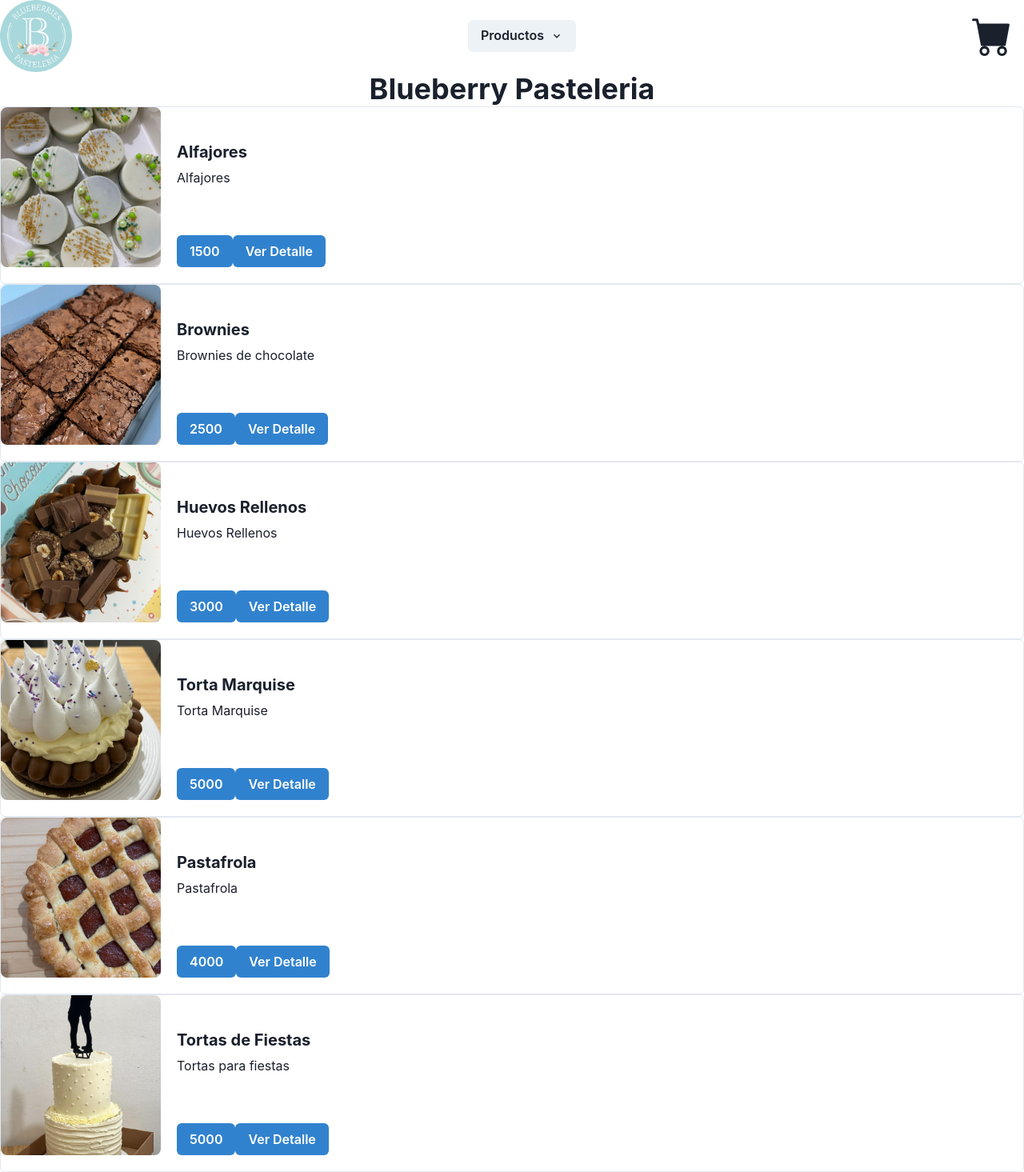
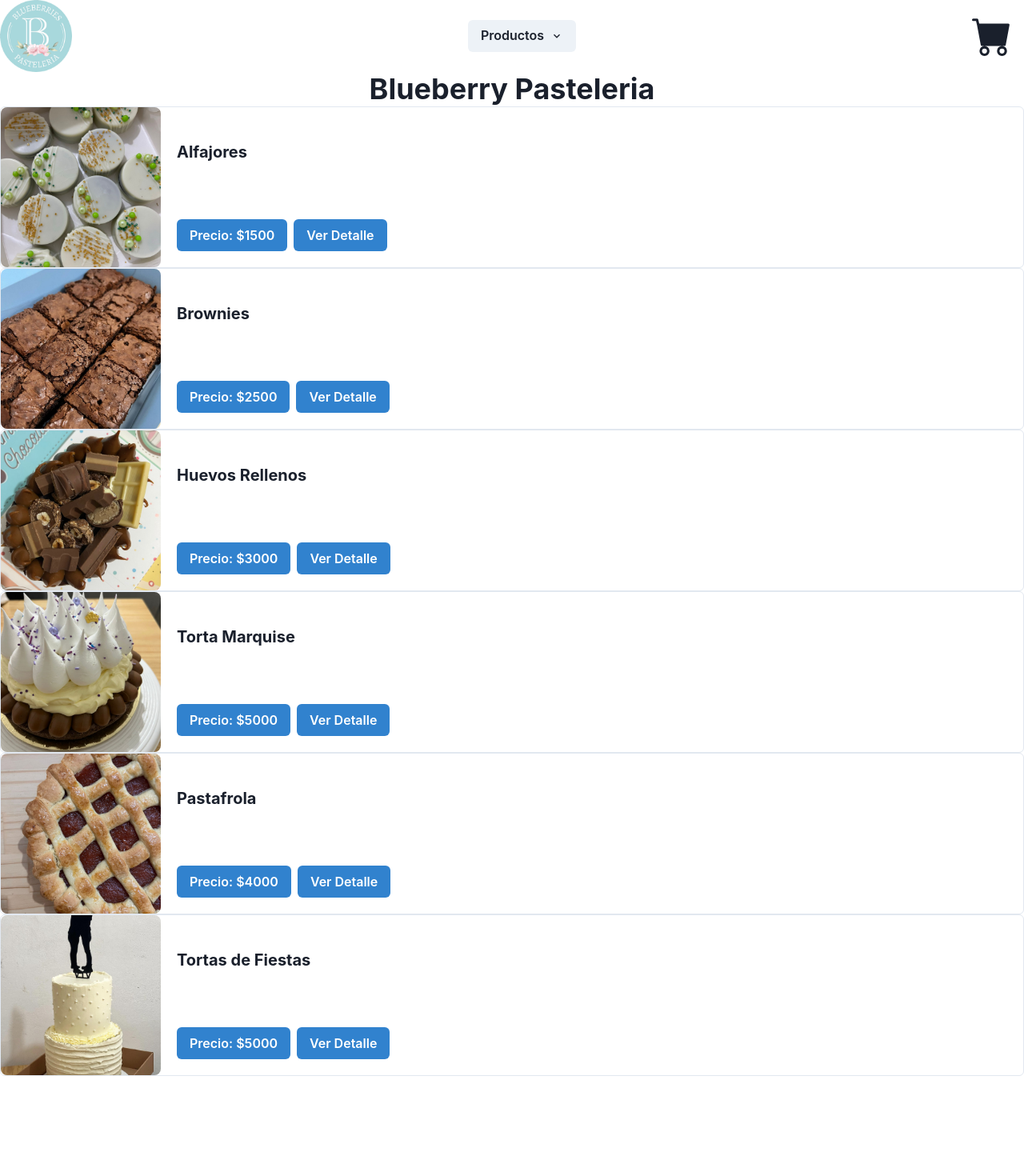
Before and after one commit to hernanpvillalba/reactjs-60725, a React (Vite) app: page / in a window 1280 px wide. Shown: the whole page at 80% size. After the commit the page ends 1345 px from the top, so only its background shows below. Built offline with nearby package versions, Linux system fonts and the light colour scheme.

Commit message:
segunda preentrega

```diff
--- /dev/null
+++ b/src/components/item/Item.css
@@ -0,0 +1,5 @@
+.card{
+    display: flex;
+    justify-content: center;
+    align-items: center;
+}
--- a/src/components/item/Item.jsx
+++ b/src/components/item/Item.jsx
@@ -3,9 +3,9 @@ import { Card, CardBody, CardFooter, Image, Stack, Heading, Text, Button } from
 import ItemCount from '../itemCount/ItemCount'
 import { Link } from 'react-router-dom'
 
-const Item = ({title,price, description, pictureURL, stock, id}) => {
+const Item = ({title,price, pictureURL, stock, id}) => {
   return (
-    <Card
+    <Card className='card'
       direction={{ base: 'column', sm: 'row' }}
       overflow='hidden'
       variant='outline'
@@ -18,22 +18,16 @@ const Item = ({title,price, description, pictureURL, stock, id}) => {
     borderRadius='lg'
     boxSize='100%'
     h= '200px'
-
     />
 
     <Stack mt='6' spacing='3' >
       <CardBody>
         <Heading size='md'>{title}</Heading>
-
-      <Text py='2'>
-        {description}
-      </Text>
       </CardBody>
 
     <CardFooter>
-
-      <Button variant='solid' colorScheme='blue'>
-        {price}
+      <Button variant='solid' colorScheme='blue' mr='2'>
+        Precio: ${price}
       </Button>
       <Button variant='solid' colorScheme='blue'>
         <Link to={`/producto/${id}`}>
--- a/src/data/asyncMock.js
+++ b/src/data/asyncMock.js
@@ -2,7 +2,7 @@ const productos = [
     {
         id: 1,
         title: "Alfajores",
-        description: "Alfajores",
+        description: "Contienen azucar, manteca, harina leudante, almidon de maiz, huevo, miel, cacao y esencia de vainilla",
         price: 1500,
         stock:10,
         categoria:"dulces",
@@ -11,7 +11,7 @@ const productos = [
     {
         id: 2,
         title: "Brownies",
-        description: "Brownies de chocolate",
+        description: "Contiene manteca, chocolate, huevos, azucar, cacao en polvo, esencia de vainilla y harina",
         price: 2500,
         stock:10,
         categoria:"dulces",
@@ -20,7 +20,7 @@ const productos = [
     {
         id: 3,
         title: "Huevos Rellenos",
-        description: "Huevos Rellenos",
+        description: "Contiene manteca, chocolate, huevos, azucar, cacao en polvo, esencia de vainilla y harina",
         price: 3000,
         stock:10,
         categoria:"antojos",
@@ -29,7 +29,7 @@ const productos = [
     {
         id: 4,
         title: "Torta Marquise",
-        description: "Torta Marquise",
+        description: "Contiene chocolate, crema de leche, manteca, azucar, huevos, dulce de leche repostero y merengue",
         price: 5000,
         stock:10,
         categoria:"tortas",
@@ -38,7 +38,7 @@ const productos = [
     {
         id: 5,
         title: "Pastafrola",
-        description: "Pastafrola",
+        description: "Contiene manteca, huevos, harina leudante, azucar, esencia de vainilla y sal",
         price: 4000,
         stock:10,
         categoria:"tortas",
@@ -47,7 +47,7 @@ const productos = [
     {
         id: 6,
         title: "Tortas de Fiestas",
-        description: "Tortas para fiestas",
+        description: "Contiene manteca, chocolate, huevos, azucar, cacao en polvo, esencia de vainilla y harina",
         price: 5000,
         stock:10,
         categoria:"eventos",
--- a/src/hooks/useCounter.jsx
+++ b/src/hooks/useCounter.jsx
@@ -11,11 +11,11 @@ const useCounter = (initialValue, inventario) => {
       count > initialValue && setCount (count - 1)
 
     }
-    return (
+    return {
       count,
       incrementarCantidad,
       reducirCantidad
-    )
-  }
+    };
+  };
 
   export default useCounter
--- a/src/itemDetail/ItemDetail.jsx
+++ b/src/itemDetail/ItemDetail.jsx
@@ -1,9 +1,9 @@
 import React, { useState } from 'react'
-import { Card, CardHeader, Heading, CardBody, Text, CardFooter} from '@chakra-ui/react'
+import { Card, CardHeader, Heading, CardBody, Text, CardFooter, Image} from '@chakra-ui/react'
 import ItemCount from '../components/itemCount/ItemCount'
 import './ItemDetail.css'
 
-const ItemDetail = ({title, description, stock}) => {
+const ItemDetail = ({title, description, stock, pictureURL}) => {
     const [quantity, setQuantity] = useState()
     const onAdd = (cantidad) =>{
         setQuantity(cantidad)
@@ -14,6 +14,16 @@ const ItemDetail = ({title, description, stock}) => {
   return (
     <div>
         <Card align='center'>
+        <Image
+            objectFit='cover'
+            maxW={{ base: '100%', sm: '200px' }}
+            src= {pictureURL}
+            alt={title}
+            borderRadius='lg'
+            boxSize='100%'
+            h= '200px'
+
+        />
             <CardHeader>
                 <Heading size='md'> {title}</Heading>
             </CardHeader>
```
Lines whose indentation alone changed are shown as unchanged.
